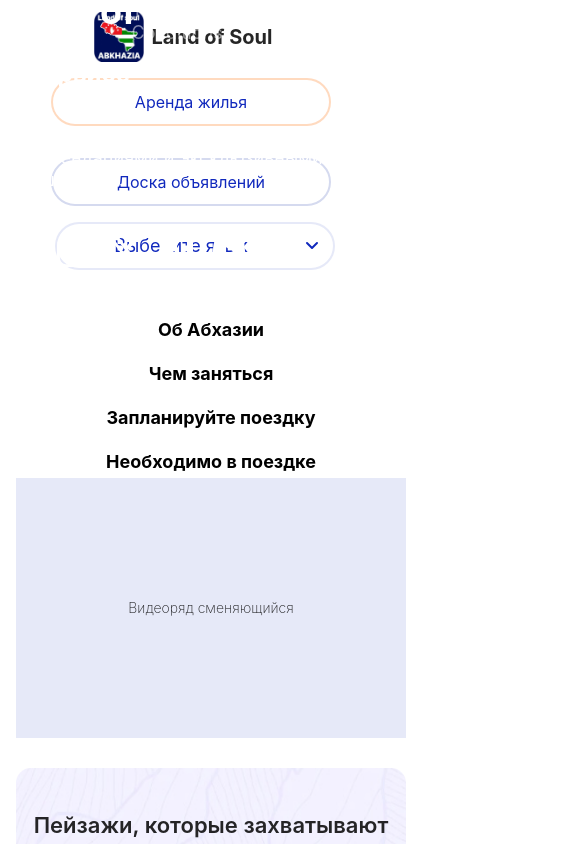
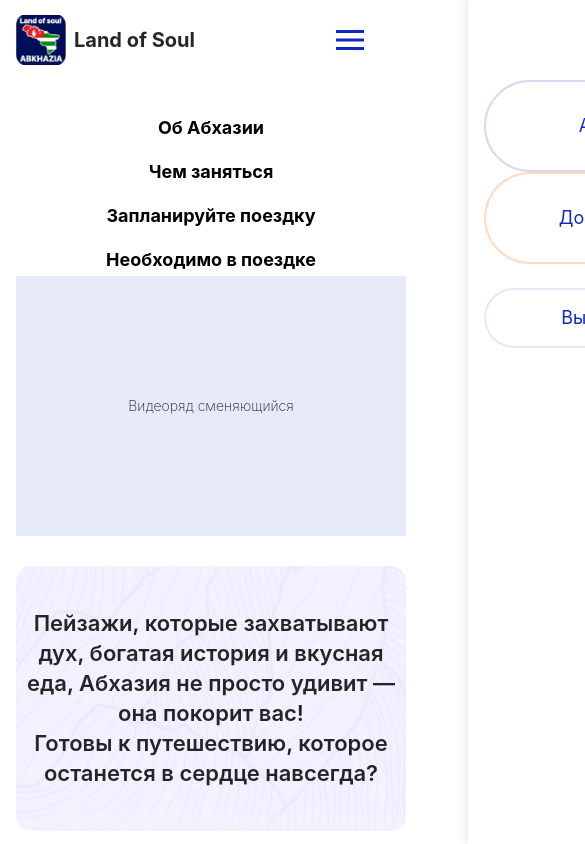
Before and after one commit to AAAlex2001/LOS, a Next.js app in the folder my-next-app/: page /Home/Home in a window 390 px wide. Shown: the top 844 px of the page, 585 px wide, since content can reach past the window. Built offline with nearby package versions, Linux system fonts and the light colour scheme.

Commit message:
адаптив футера и шапки 1 часть

```diff
--- a/my-next-app/src/components/Header/Header.tsx
+++ b/my-next-app/src/components/Header/Header.tsx
@@ -2,9 +2,53 @@
 import Image from 'next/image';
 import Link from 'next/link';
 import styles from '../../styles/components/Header.module.scss';
+import { useState } from 'react';
 
 const Header = () => {
+  const [menuOpen, setMenuOpen] = useState(false);
+  const toggleMenu = () => setMenuOpen(!menuOpen);
+  const closeMenu = () => setMenuOpen(false);
+
   return (
+    <>
+      {/* Overlay */}
+      <div
+        className={`${styles.mobileMenuOverlay} ${menuOpen ? 'active' : ''}`}
+        onClick={closeMenu}
+      />
+
+      {/* Mobile menu */}
+      <div className={`${styles.mobileMenu} ${menuOpen ? 'active' : ''}`}>
+        <nav className="mobileNavList">
+          <Link href="#" className={styles.mobileNavButton} onClick={closeMenu}>
+            Аренда жилья
+          </Link>
+          <Link href="#" className={`${styles.mobileNavButton} ${styles.orangeOutline}`} onClick={closeMenu}>
+            Доска объявлений
+          </Link>
+        </nav>
+
+        <div className={styles.mobileLanguageSelect} onClick={closeMenu}>
+          <span className={styles.languageText}>Выберите язык</span>
+          <svg
+            className={styles.arrowIcon}
+            width="20"
+            height="20"
+            viewBox="0 0 20 20"
+            fill="none"
+            xmlns="http://www.w3.org/2000/svg"
+          >
+            <path
+              d="M5 7L10 12L15 7"
+              stroke="#1129BD"
+              strokeWidth="2"
+              strokeLinecap="round"
+              strokeLinejoin="round"
+            />
+          </svg>
+        </div>
+      </div>
+
       <header className={styles.header}>
         {/* Left block: Logo */}
         <div className={styles.logoSection}>
@@ -59,7 +103,15 @@ const Header = () => {
             />
           </svg>
         </div>
+
+        {/* Burger button */}
+        <button className={`${styles.burgerButton} ${menuOpen ? 'active' : ''}`} onClick={toggleMenu} aria-label="Menu">
+          <span />
+          <span />
+          <span />
+        </button>
       </header>
+    </>
   );
 };
 
--- a/my-next-app/src/styles/components/Footer.module.scss
+++ b/my-next-app/src/styles/components/Footer.module.scss
@@ -117,15 +117,21 @@
   display: flex;
   align-items: center;
   gap: 8px;
+  position: relative;
+  padding-left: 24px;
+  font-size: 18px;
+  line-height: 22px;
 
   &::before {
     content: '';
-    width: 6px;
-    height: 6px;
-    border: 1.5px solid #ffffff;
-    border-width: 0 1.5px 1.5px 0;
-    transform: rotate(-45deg);
-    flex: 0 0 auto;
+    position: absolute;
+    left: 0;
+    top: 50%;
+    width: 8px;
+    height: 8px;
+    border: 2px solid #ffffff;
+    border-width: 0 2px 2px 0;
+    transform: translateY(-50%) rotate(-45deg);
   }
 }
 
@@ -211,78 +217,251 @@
   }
 }
 
-/******** Quick links enhancements ********/
-.quickLinkItem {
-  position: relative;
-  padding-left: 24px;
+/******** Responsive adjustments ---------- */
 
-  &::before {
-    content: '';
-    position: absolute;
-    left: 0;
-    top: 50%;
-    width: 8px;
-    height: 8px;
-    border: 2px solid #ffffff;
-    border-width: 0 2px 2px 0;
-    transform: translateY(-50%) rotate(-45deg);
+// 1440px - 1919px
+@media (min-width: 1440px) and (max-width: 1919px) {
+  .quickLinksBlock {
+    left: 550px;
+  }
+
+  .appBlock {
+    left: 1150px;
+  }
+
+  .divider {
+    width: calc(100% - 48px);
   }
 }
 
-/******** Responsive adjustments ---------- */
-@media (max-width: 1280px) {
-  .footer {
-    position: static;
-    height: auto;
-    padding: 40px 20px;
+// 1240px - 1439px
+@media (min-width: 1240px) and (max-width: 1439px) {
+  .quickLinksBlock {
+    left: 450px;
   }
 
-  .topRow,
-  .quickLinks,
-  .appBadges,
-  .divider,
-  .bottomRow,
-  .legalLinks .legalLink {
-    position: static;
+  .appBlock {
+    left: 950px;
+  }
+
+  .divider {
+    width: calc(100% - 48px);
+  }
+}
+
+// 768px - 1239px
+@media (min-width: 768px) and (max-width: 1239px) {
+  .footer {
+    height: auto;
+    padding: 60px 40px 40px;
   }
 
   .topRow {
+    position: static;
+    flex-direction: column;
+    gap: 60px;
+  }
+
+  .brand,
+  .quickLinksBlock,
+  .appBlock {
+    position: static;
+    width: 100%;
+    height: auto;
+  }
+
+  .brandTitle,
+  .brandDescription,
+  .appBlockTitle {
+    width: 100%;
+  }
+
+  .quickLinks {
+    position: static;
+    width: 100%;
+    grid-template-columns: repeat(2, 1fr);
+  }
+
+  .appBadges {
+    width: 100%;
+    flex-wrap: wrap;
+    gap: 12px;
+    margin-top: 12px;
+  }
+
+  .divider {
+    position: static;
+    width: 100%;
+    margin: 40px 0 20px;
+  }
+
+  .bottomRow {
+    position: static;
+    flex-direction: row;
+    justify-content: space-between;
+    align-items: center;
+    height: auto;
+  }
+
+  .legalLinks,
+  .rights {
+    position: static;
+  }
+}
+
+// 320px - 767px
+@media (max-width: 767px) {
+  .footer {
+    height: auto;
+    padding: 40px 24px 24px;
+  }
+
+  .topRow {
+    position: static;
     flex-direction: column;
     gap: 40px;
   }
 
-  .quickLinks,
-  .appBadges {
+  .brand,
+  .quickLinksBlock,
+  .appBlock {
+    position: static;
     width: 100%;
+    height: auto;
+  }
+
+  .brand {
+    gap: 24px;
+  }
+
+  .brandTitle {
+    width: 100%;
+    font-size: 28px;
+    white-space: normal;
+  }
+
+  .brandDescription {
+    width: 100%;
+    font-size: 16px;
+    line-height: 20px;
+  }
+
+  .brandSubtitle {
+    font-size: 20px;
+    line-height: 24px;
+  }
+
+  .quickLinksTitle,
+  .appBlockTitle {
+    width: 100%;
+    font-size: 20px;
+    line-height: 24px;
   }
 
   .quickLinks {
-    gap: 15px;
+    position: static;
+    width: 100%;
+    grid-template-columns: 1fr;
+    gap: 16px;
   }
 
-  .badgesWrapper {
-    justify-content: flex-start;
+  .quickLinkItem {
+    font-size: 16px;
+  }
+
+  .appBlock {
+    padding-left: 0;
+  }
+
+  .appBadges {
+    width: 100%;
+    flex-direction: column;
+    gap: 12px;
+    margin-top: 12px;
+  }
+
+  .divider {
+    position: static;
+    width: 100%;
+    margin: 32px 0 16px;
   }
 
   .bottomRow {
+    position: static;
     flex-direction: column;
-    gap: 10px;
-    width: 100%;
+    gap: 16px;
+    align-items: flex-start;
+    height: auto;
   }
 
   .legalLinks {
-    display: flex;
-    gap: 30px;
+    position: static;
+    flex-wrap: wrap;
+    gap: 16px;
   }
 
-  .legalLink {
+  .legalLink,
+  .rights {
     position: static;
+    font-size: 16px;
+    line-height: 20px;
   }
 }
 
-/******** Additional small-mobile adjustments ********/
-@media (max-width: 575px) {
+// Extra small mobile
+@media (max-width: 480px) {
   .footer {
-    padding: 32px 16px;
+    padding: 32px 16px 16px;
+  }
+
+  .topRow {
+    gap: 32px;
+  }
+
+  .brand {
+    gap: 20px;
+  }
+
+  .brandTitle {
+    font-size: 24px;
+  }
+
+  .brandDescription {
+    font-size: 14px;
+    line-height: 18px;
+  }
+
+  .brandSubtitle {
+    font-size: 18px;
+    line-height: 22px;
+  }
+
+  .socials {
+    gap: 16px;
+  }
+
+  .socialLink img {
+    width: 28px;
+    height: 28px;
+  }
+
+  .quickLinksTitle,
+  .appBlockTitle {
+    font-size: 18px;
+    line-height: 22px;
+  }
+
+  .quickLinkItem {
+    font-size: 14px;
+  }
+
+  .legalLink,
+  .rights {
+    font-size: 14px;
+    line-height: 18px;
+  }
+
+  .divider {
+    margin: 32px 0 16px;
   }
 }
--- a/my-next-app/src/styles/components/Header.module.scss
+++ b/my-next-app/src/styles/components/Header.module.scss
@@ -18,7 +18,7 @@
   // Decorative overflow allows the mascot image to overlap header on large screens
   overflow: visible;
 
-  /* Отдельные горизонтальные интервалы, как в макете */
+  /* Default spacing for 1920px+ */
   > .logoSection {
     margin-right: 305px;
   }
@@ -30,6 +30,164 @@
 
   > .figureWrapper {
     margin-right: 99px;
+  }
+}
+
+/******** Burger Menu Button ********/
+.burgerButton {
+  display: none;
+  width: 48px;
+  height: 48px;
+  background: transparent;
+  border: none;
+  cursor: pointer;
+  padding: 0;
+  position: relative;
+  z-index: 1002;
+
+  span {
+    display: block;
+    width: 28px;
+    height: 3px;
+    background: #1129bd;
+    margin: 0 auto;
+    transition: all 0.3s ease;
+    position: absolute;
+    left: 50%;
+    transform: translateX(-50%);
+
+    &:nth-child(1) {
+      top: 14px;
+    }
+
+    &:nth-child(2) {
+      top: 50%;
+      transform: translate(-50%, -50%);
+    }
+
+    &:nth-child(3) {
+      bottom: 14px;
+    }
+  }
+
+  &.active {
+    span:nth-child(1) {
+      top: 50%;
+      transform: translate(-50%, -50%) rotate(45deg);
+    }
+
+    span:nth-child(2) {
+      opacity: 0;
+    }
+
+    span:nth-child(3) {
+      bottom: 50%;
+      transform: translate(-50%, 50%) rotate(-45deg);
+    }
+  }
+}
+
+/******** Mobile Menu Overlay ********/
+.mobileMenuOverlay {
+  display: none;
+  position: fixed;
+  top: 0;
+  left: 0;
+  width: 100%;
+  height: 100%;
+  background: rgba(0, 0, 0, 0.5);
+  z-index: 999;
+  opacity: 0;
+  transition: opacity 0.3s ease;
+  pointer-events: none;
+
+  &.active {
+    opacity: 1;
+    pointer-events: auto;
+  }
+}
+
+/******** Mobile Menu ********/
+.mobileMenu {
+  display: none;
+  position: fixed;
+  top: 0;
+  right: -100%;
+  width: 80%;
+  max-width: 320px;
+  height: 100%;
+  background: #ffffff;
+  box-shadow: -2px 0 10px rgba(0, 0, 0, 0.1);
+  z-index: 1000;
+  transition: right 0.3s ease;
+  overflow-y: auto;
+  padding: 80px 24px 24px;
+  box-sizing: border-box;
+
+  &.active {
+    right: 0;
+  }
+
+  .mobileNavList {
+    display: flex;
+    flex-direction: column;
+    gap: 16px;
+    margin-bottom: 32px;
+  }
+
+  .mobileNavButton {
+    display: flex;
+    align-items: center;
+    justify-content: center;
+    padding: 16px;
+    width: 100%;
+    height: 56px;
+    border: 2px solid #d5daef;
+    border-radius: 100px;
+    background: #ffffff;
+    font-family: "Inter", sans-serif;
+    font-weight: 400;
+    font-size: 18px;
+    line-height: 22px;
+    color: #1129bd;
+    text-align: center;
+    text-decoration: none;
+    transition: all 0.2s ease;
+
+    &:hover {
+      background: rgba(17, 41, 189, 0.05);
+    }
+
+    &.orangeOutline {
+      border-color: rgba(255, 107, 0, 0.25);
+    }
+  }
+
+  .mobileLanguageSelect {
+    display: flex;
+    align-items: center;
+    justify-content: space-between;
+    gap: 6px;
+    padding: 0 16px;
+    width: 100%;
+    height: 56px;
+    background: #ffffff;
+    border: 2px solid rgba(17, 41, 189, 0.1);
+    border-radius: 100px;
+    margin-top: 24px;
+
+    .languageText {
+      font-family: "Inter", sans-serif;
+      font-weight: 400;
+      font-size: 18px;
+      line-height: 24px;
+      color: #1129bd;
+    }
+
+    .arrowIcon {
+      width: 22px;
+      height: 22px;
+    }
   }
 }
 
@@ -149,14 +307,28 @@
 }
 
 /**************  Responsive ****************/
-// ≤1440px – medium desktop
-@media (max-width: 1440px) {
+
+// 1440px - 1919px
+@media (min-width: 1440px) and (max-width: 1919px) {
   .header {
-    column-gap: 20px;
+    > .logoSection {
+      margin-right: 200px;
+    }
+    > .nav {
+      margin-right: 60px;
+      gap: 24px;
+    }
+    > .figureWrapper {
+      margin-right: 60px;
+    }
   }
 
   .nav .navButton {
     width: 260px;
+  }
+
+  .languageSelect {
+    width: 280px;
   }
 
   .figureWrapper {
@@ -164,18 +336,57 @@
   }
 }
 
-// ≤1024px – tablet & small laptop
-@media (max-width: 1024px) {
+// 1240px - 1439px
+@media (min-width: 1240px) and (max-width: 1439px) {
   .header {
-    column-gap: 16px;
+    > .logoSection {
+      margin-right: 120px;
+    }
+    > .nav {
+      margin-right: 40px;
+      gap: 20px;
+    }
+    > .figureWrapper {
+      margin-right: 40px;
+    }
+  }
+
+  .logoSection {
+    .logoImage {
+      width: 90px;
+      height: 90px;
+    }
+    .logoText {
+      font-size: 28px;
+    }
+  }
+
+  .nav .navButton {
+    width: 240px;
+    font-size: 18px;
+  }
+
+  .languageSelect {
+    width: 260px;
+  }
+
+  .figureWrapper {
+    width: 110px;
+  }
+}
+
+// 768px - 1239px
+@media (min-width: 768px) and (max-width: 1239px) {
+  .header {
     > .logoSection {
       margin-right: 40px;
     }
     > .nav {
-      margin-right: 8px;
+      margin-right: 20px;
+      gap: 16px;
     }
     > .figureWrapper {
-      margin-right: 8px;
+      margin-right: 20px;
     }
   }
 
@@ -190,123 +401,80 @@
   }
 
   .nav .navButton {
-    width: 220px;
-    font-size: 18px;
+    width: 200px;
+    font-size: 16px;
+    padding: 10px 8px;
   }
 
   .languageSelect {
-    width: 240px;
+    width: 220px;
+    font-size: 16px;
   }
 
   .figureWrapper {
-    width: 110px;
+    width: 100px;
+  }
+
+  .nav {
+    flex-wrap: wrap;
+    gap: 12px;
+    justify-content: center;
+  }
+
+  .navButton {
+    flex: 1 1 160px;
+    max-width: 200px;
   }
 }
 
-// ≤900px – small laptop
-@media (max-width: 900px) {
+// 320px - 767px - BURGER MENU
+@media (max-width: 767px) {
   .header {
-    column-gap: 12px;
+    height: 80px;
+    padding: 16px 24px;
+    justify-content: space-between;
+
     > .logoSection {
-      margin-right: 24px;
-    }
-    > .nav {
-      margin-right: 8px;
+      margin-right: 0;
     }
   }
 
   .logoSection {
+    gap: 8px;
+
     .logoImage {
-      width: 70px;
-      height: 70px;
+      width: 60px;
+      height: 60px;
     }
+
     .logoText {
-      font-size: 22px;
+      font-size: 24px;
     }
   }
 
-  .nav .navButton {
-    width: 180px;
-    font-size: 16px;
+  // Hide desktop navigation
+  .nav,
+  .languageSelect,
+  .figureWrapper {
+    display: none !important;
   }
 
-  .figureWrapper {
-    width: 90px;
+  // Show burger button
+  .burgerButton {
+    display: block;
   }
 
-  .languageSelect {
-    width: 210px;
+  // Show mobile menu elements
+  .mobileMenu,
+  .mobileMenuOverlay {
+    display: block;
   }
 }
 
-// ≤820px – wide tablet just above 768
-@media (max-width: 820px) {
-  .header {
-    column-gap: 8px;
-  }
-  .nav .navButton {
-    width: 160px;
-  }
-}
-
-// Update ≤768px – mobile & small tablet
-@media (max-width: 768px) {
-  .header {
-    flex-direction: column;
-    align-items: center;
-    height: auto;
-    padding: 16px;
-    column-gap: 0;
-    row-gap: 16px;
-  }
-
-  .logoSection {
-    gap: 8px;
-    justify-content: center;
-    text-align: center;
-  }
-
-  .nav {
-    display: flex;
-    flex-direction: column;
-    align-items: center;
-    gap: 16px;
-  }
-
-  .navButton,
-  .languageSelect {
-    width: 280px !important;
-    max-width: 280px !important;
-    min-width: 280px !important;
-    box-sizing: border-box !important;
-    height: 48px !important;
-    border-radius: 100px !important;
-    padding: 12px 10px !important;
-    display: flex !important;
-    align-items: center !important;
-    justify-content: center !important;
-    font-size: 18px;
-  }
-
-  .languageSelect {
-    margin: 0 !important;
-  }
-
-  .languageText {
-    text-align: center;
-    margin: 0;
-    padding: 0;
-  }
-
-  .figureWrapper {
-    display: none;
-  }
-}
-
-// ≤480px – small mobile
+// Extra small mobile
 @media (max-width: 480px) {
   .header {
-    padding: 12px;
+    padding: 12px 16px;
   }
 
   .logoSection {
@@ -319,11 +487,7 @@
     }
   }
 
-  .navButton {
-    font-size: 18px;
-  }
-
-  .languageText {
-    font-size: 18px;
+  .mobileMenu {
+    padding: 80px 16px 16px;
   }
 }
```
Lines whose indentation alone changed are shown as unchanged.
